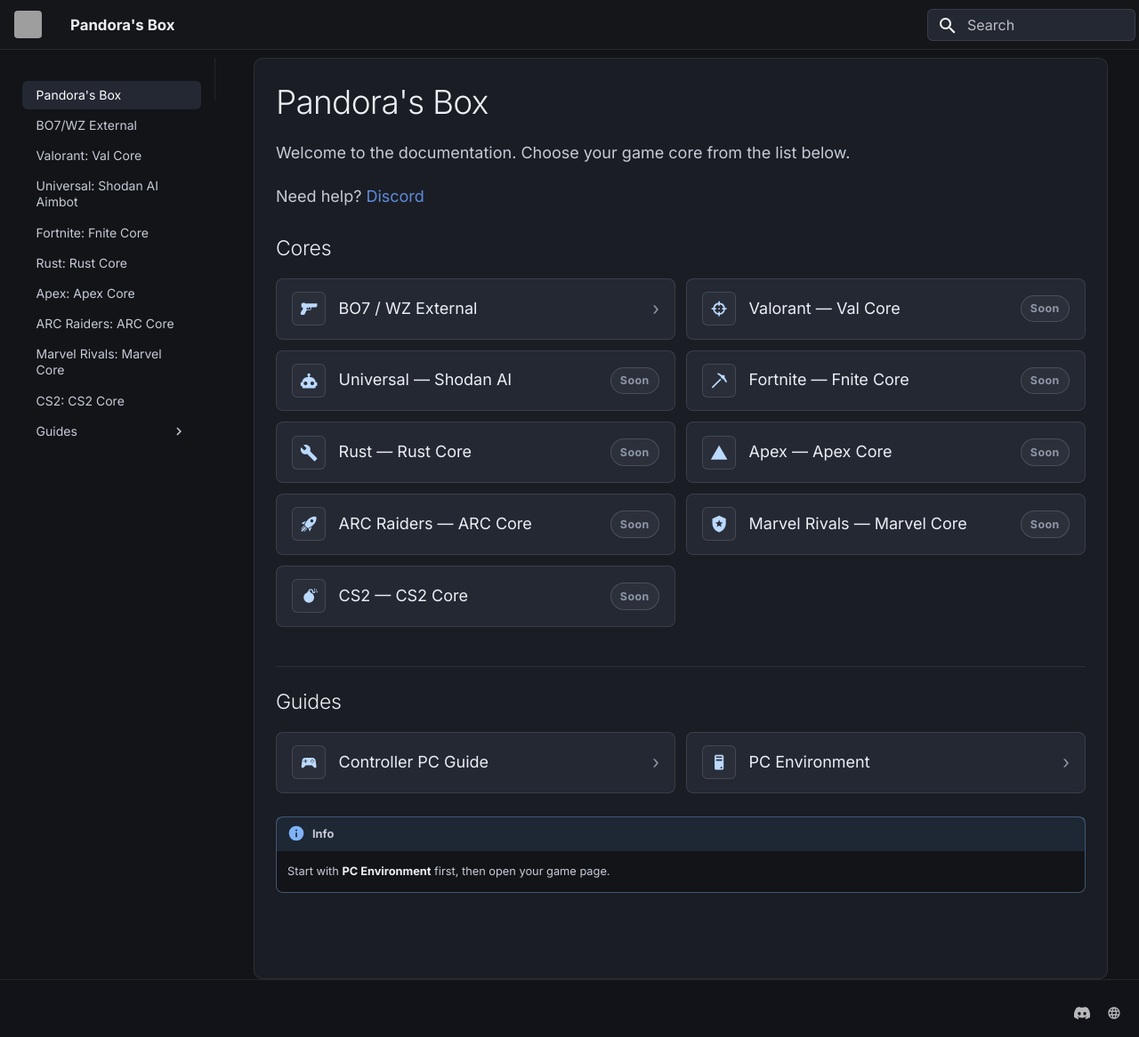
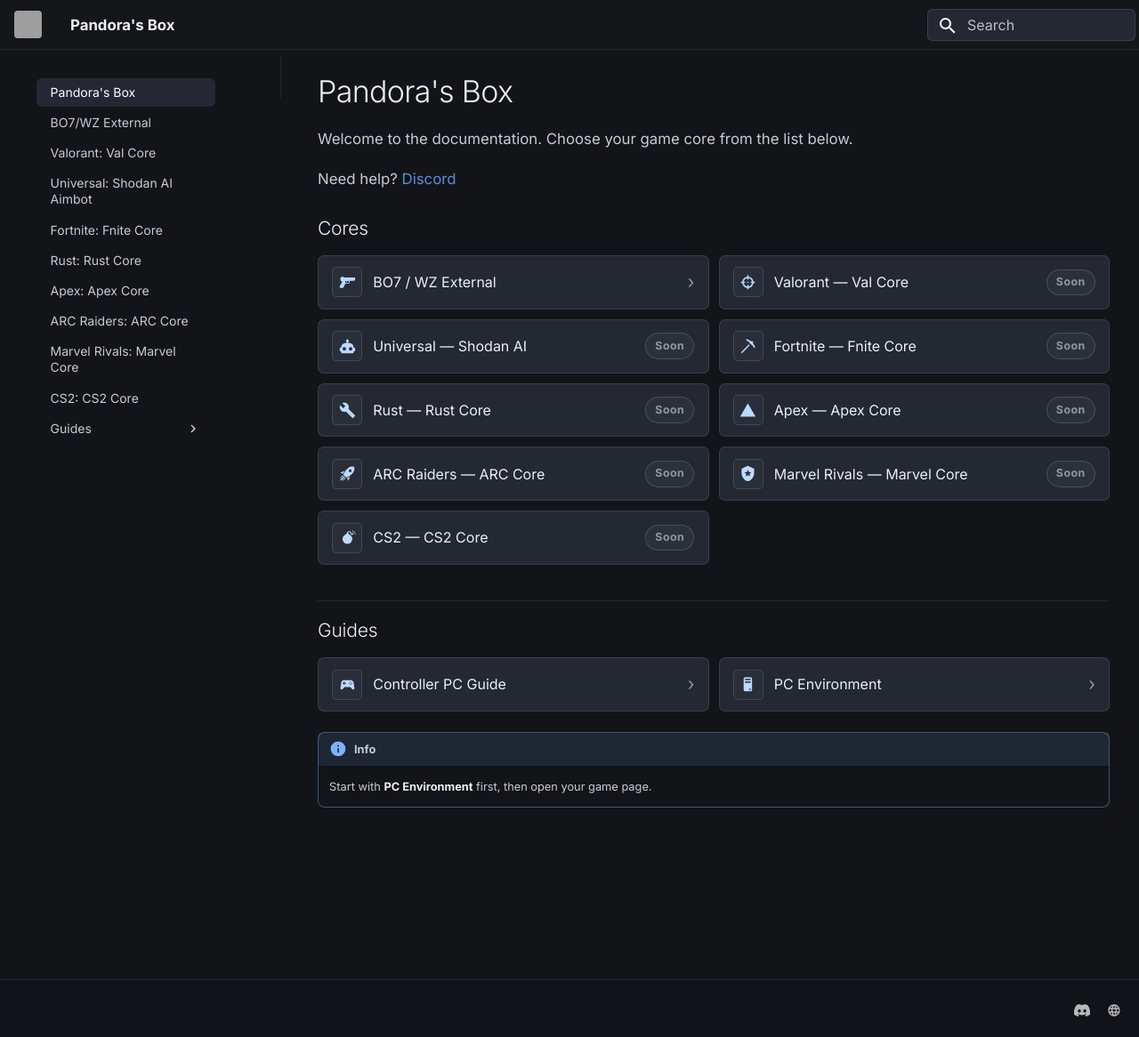
Before and after one commit to ResFox/pandoras-box-guide, an MkDocs documentation site: the page built from docs/index.md, in a window 1280 px wide and 1166 px high. Shown: the whole window at 89% size. Built offline with MkDocs 1.6.1 and Material for MkDocs 9.7.7, drawn with Linux system fonts in a browser that asks for light colours; grey boxes are pictures that could not be loaded.

Commit message:
Refine docs layout for full-width readability.
Switch the docs view to a true full-width structure and rebalance typography/card sizing to reduce the cramped, oversized feel.

Co-authored-by: Cursor <cursoragent@cursor.com>

```diff
--- a/docs/stylesheets/clean-v4.css
+++ b/docs/stylesheets/clean-v4.css
@@ -25,24 +25,27 @@ body,
 }
 
 .md-grid {
-  max-width: 1320px;
+  max-width: none;
 }
 
 .md-main__inner {
-  margin-top: 0.45rem;
+  margin-top: 0.3rem;
+  padding-left: 0.8rem;
+  padding-right: 0.8rem;
 }
 
 .md-content {
-  max-width: 50rem;
-  margin: 0 auto;
+  max-width: none;
+  width: 100%;
+  margin: 0;
 }
 
 .md-content__inner {
-  margin: 0 0.8rem;
-  padding: 1.35rem 1.2rem 3.8rem;
-  background: var(--md-default-bg-color--light);
-  border: 1px solid rgba(255, 255, 255, 0.08);
-  border-radius: 10px;
+  margin: 0;
+  padding: 1.05rem 0.85rem 2.4rem;
+  background: transparent;
+  border: 0;
+  border-radius: 0;
 }
 
 .md-content__inner:before {
@@ -80,10 +83,11 @@ body,
 
 .md-sidebar--primary {
   border-right: 1px solid rgba(255, 255, 255, 0.08);
+  width: 15rem;
 }
 
 .md-sidebar--secondary {
-  border-left: 1px solid rgba(255, 255, 255, 0.08);
+  display: none;
 }
 
 .md-nav__title {
@@ -122,23 +126,23 @@ body,
 }
 
 .md-typeset {
-  font-size: 0.9rem;
-  line-height: 1.72;
+  font-size: 0.84rem;
+  line-height: 1.66;
 }
 
 .md-typeset h1 {
   margin: 0 0 1rem;
-  font-size: 1.85rem;
+  font-size: 1.7rem;
   line-height: 1.18;
   letter-spacing: -0.02em;
   color: var(--md-default-fg-color);
 }
 
 .md-typeset h2 {
-  margin: 2.2rem 0 0.9rem;
-  padding-top: 1.15rem;
+  margin: 2rem 0 0.8rem;
+  padding-top: 0.9rem;
   border-top: 1px solid rgba(255, 255, 255, 0.08);
-  font-size: 1.15rem;
+  font-size: 1.05rem;
   color: var(--md-default-fg-color);
 }
 
@@ -150,14 +154,14 @@ body,
 }
 
 .md-typeset h3 {
-  margin: 1.65rem 0 0.55rem;
-  font-size: 1rem;
+  margin: 1.55rem 0 0.5rem;
+  font-size: 0.92rem;
   color: var(--md-default-fg-color);
 }
 
 .md-typeset h4 {
-  margin: 1.3rem 0 0.45rem;
-  font-size: 0.9rem;
+  margin: 1.15rem 0 0.35rem;
+  font-size: 0.82rem;
   color: var(--md-default-fg-color--light);
 }
 
@@ -236,9 +240,9 @@ body,
 
 .cards-grid {
   display: grid;
-  grid-template-columns: repeat(auto-fill, minmax(16rem, 1fr));
-  gap: 0.6rem;
-  margin: 0.9rem 0 1.3rem;
+  grid-template-columns: repeat(auto-fill, minmax(18rem, 1fr));
+  gap: 0.55rem;
+  margin: 0.75rem 0 1.15rem;
 }
 
 .cards-grid > p {
@@ -248,10 +252,10 @@ body,
 .md-typeset .page-card {
   display: flex !important;
   align-items: center;
-  gap: 0.72rem;
+  gap: 0.6rem;
   margin: 0;
-  padding: 0.72rem 0.86rem;
-  border-radius: 8px;
+  padding: 0.62rem 0.76rem;
+  border-radius: 7px;
   border: 1px solid rgba(255, 255, 255, 0.1);
   background: var(--md-default-bg-color--lighter);
   color: var(--md-default-fg-color) !important;
@@ -267,9 +271,9 @@ body,
   display: inline-flex;
   align-items: center;
   justify-content: center;
-  width: 1.9rem;
-  height: 1.9rem;
-  border-radius: 6px;
+  width: 1.7rem;
+  height: 1.7rem;
+  border-radius: 5px;
   border: 1px solid rgba(255, 255, 255, 0.12);
   background: rgba(255, 255, 255, 0.03);
   color: #bcd9ff;
@@ -278,6 +282,14 @@ body,
 .md-typeset .page-card .page-card__title {
   flex: 1;
   font-weight: 500;
+  font-size: 0.8rem;
+}
+
+@media screen and (max-width: 76.1875em) {
+  .md-main__inner {
+    padding-left: 0.5rem;
+    padding-right: 0.5rem;
+  }
 }
 
 .md-typeset .page-card .page-card__arrow {
```
